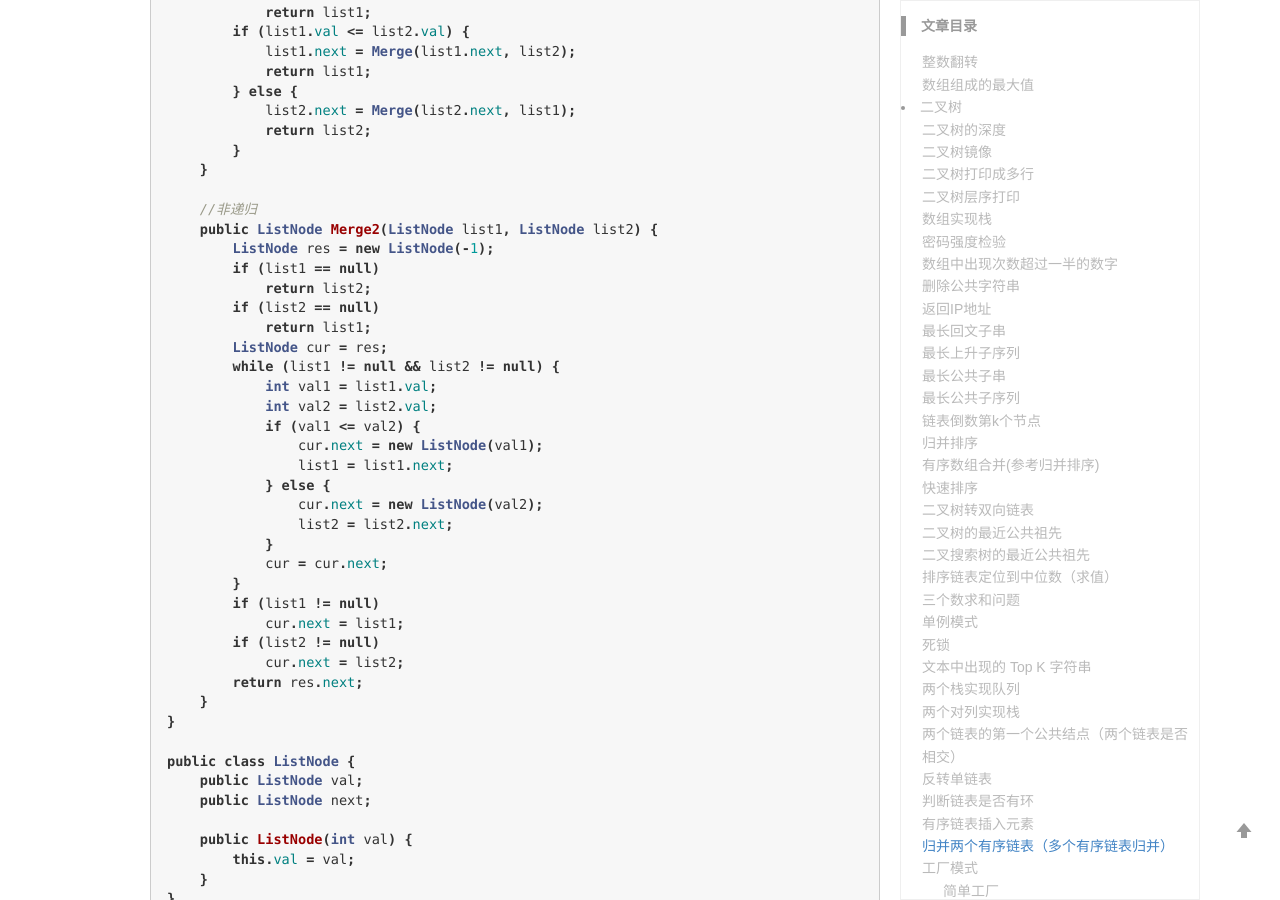
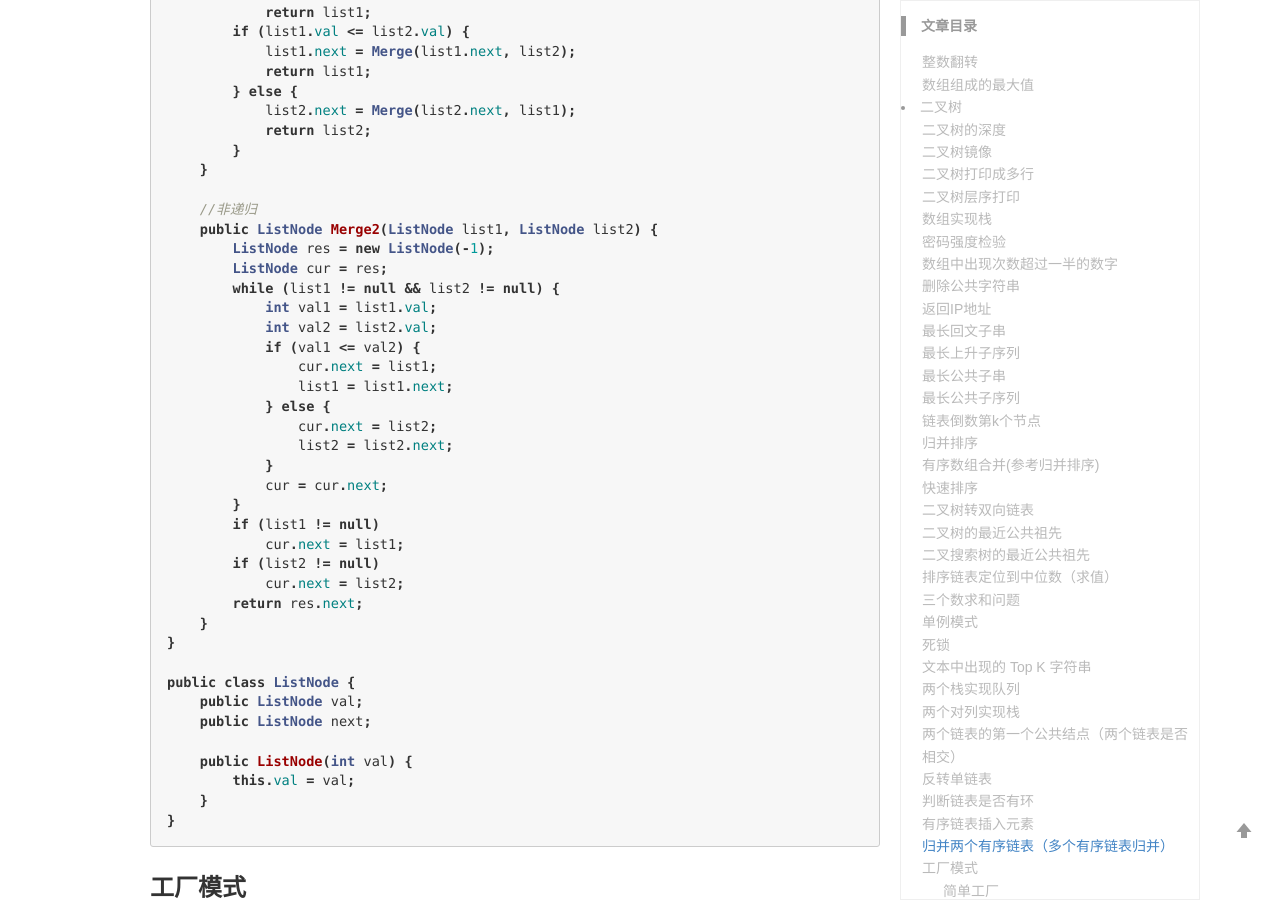
Before and after one commit to wangfei910/wangfei910.github.io, a Jekyll site: the page built from _posts/2019-10-3-常用算法.md, in a window 1280 px wide and 900 px high, scrolled down 28041 px. Built offline with Jekyll 4.4.1, drawn with Linux system fonts in a browser that asks for light colours; comment, search, counter and statistics services are not loaded.

Commit message:
Update 2019-10-3-常用算法.md

```diff
--- a/_posts/2019-10-3-常用算法.md
+++ b/_posts/2019-10-3-常用算法.md
@@ -1360,19 +1360,15 @@ public class Solution {
     //非递归
     public ListNode Merge2(ListNode list1, ListNode list2) {
         ListNode res = new ListNode(-1);
-        if (list1 == null)
-            return list2;
-        if (list2 == null)
-            return list1;
         ListNode cur = res;
         while (list1 != null && list2 != null) {
             int val1 = list1.val;
             int val2 = list2.val;
             if (val1 <= val2) {
-                cur.next = new ListNode(val1);
+                cur.next = list1;
                 list1 = list1.next;
             } else {
-                cur.next = new ListNode(val2);
+                cur.next = list2;
                 list2 = list2.next;
             }
             cur = cur.next;
```
